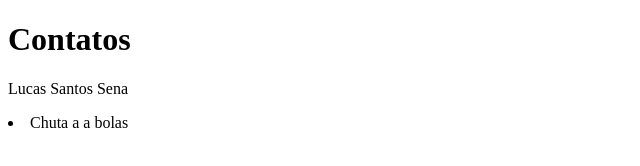
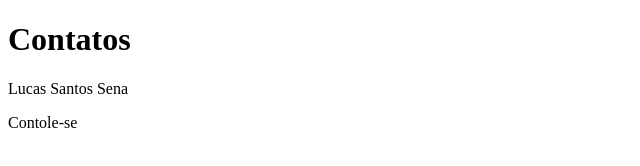
Before and after one commit to Luska066/github-for-teams, a plain HTML site: page contato.html in a window 1280 px wide. Shown: the full height of the page, 0-640 px from the left. Drawn offline with Linux system fonts and the light colour scheme.

Commit message:
Modified contato.html in local Repository

```diff
--- a/contato.html
+++ b/contato.html
@@ -9,6 +9,6 @@
 <body>
     <h1>Contatos</h1>
     <p>Lucas Santos Sena</p>
-    <li>Chuta a a bolas</li>
+    <p>Contole-se</p>
 </body>
 </html>
```
